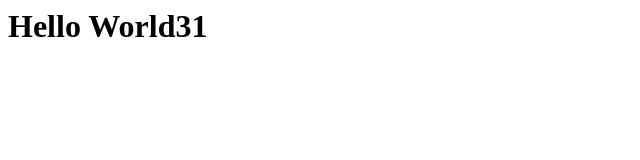
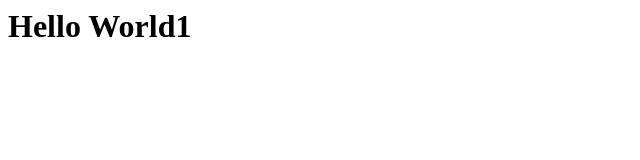
Before and after one commit to liormor75/Metrixtest, a plain HTML site: page index.html in a window 1280 px wide. Shown: the full height of the page, 0-640 px from the left. Drawn offline with Linux system fonts and the light colour scheme.

Commit message:
Update index.html

```diff
--- a/index.html
+++ b/index.html
@@ -1,5 +1,5 @@
 <!-- index.html -->
 <html>
-	  <head><title>Hello World31</title></head>
-	    <body><h1>Hello World31</h1></body>
+	  <head><title>Hello World1</title></head>
+	    <body><h1>Hello World1</h1></body>
     </html>
```
